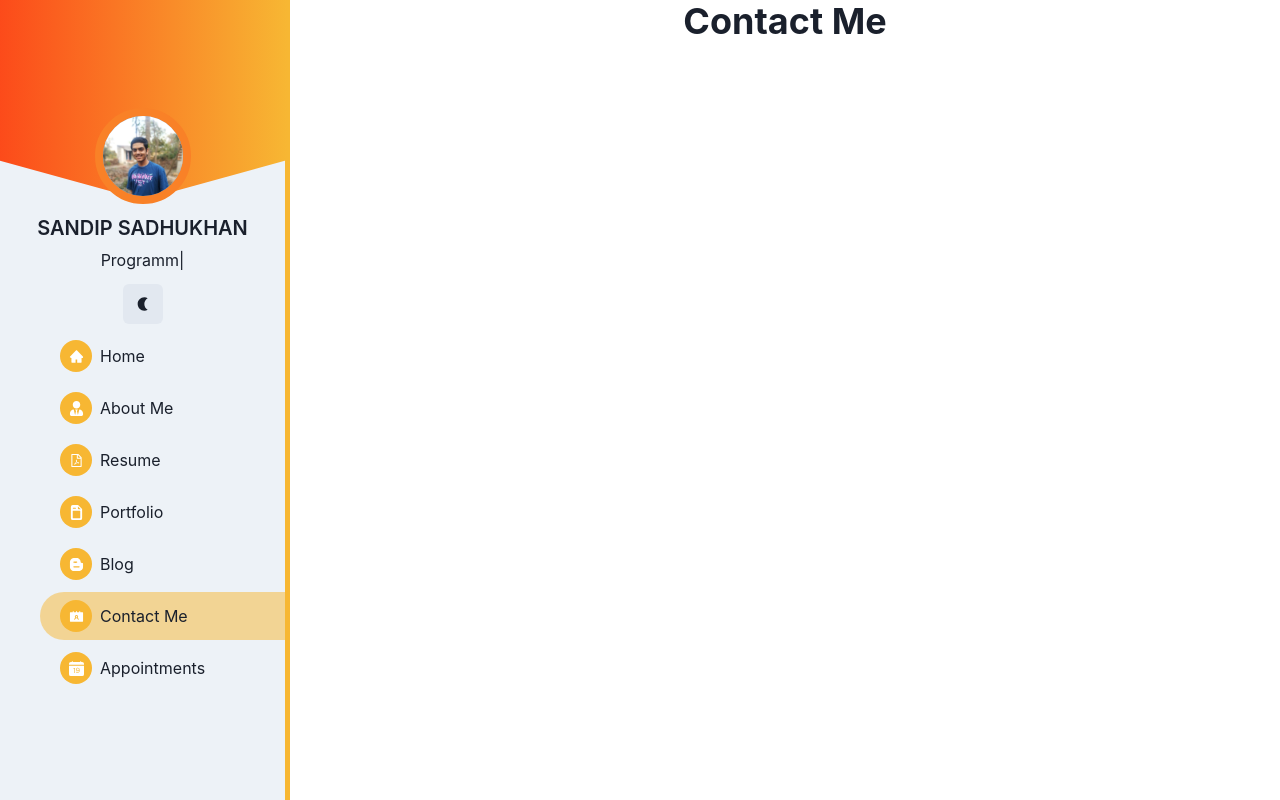
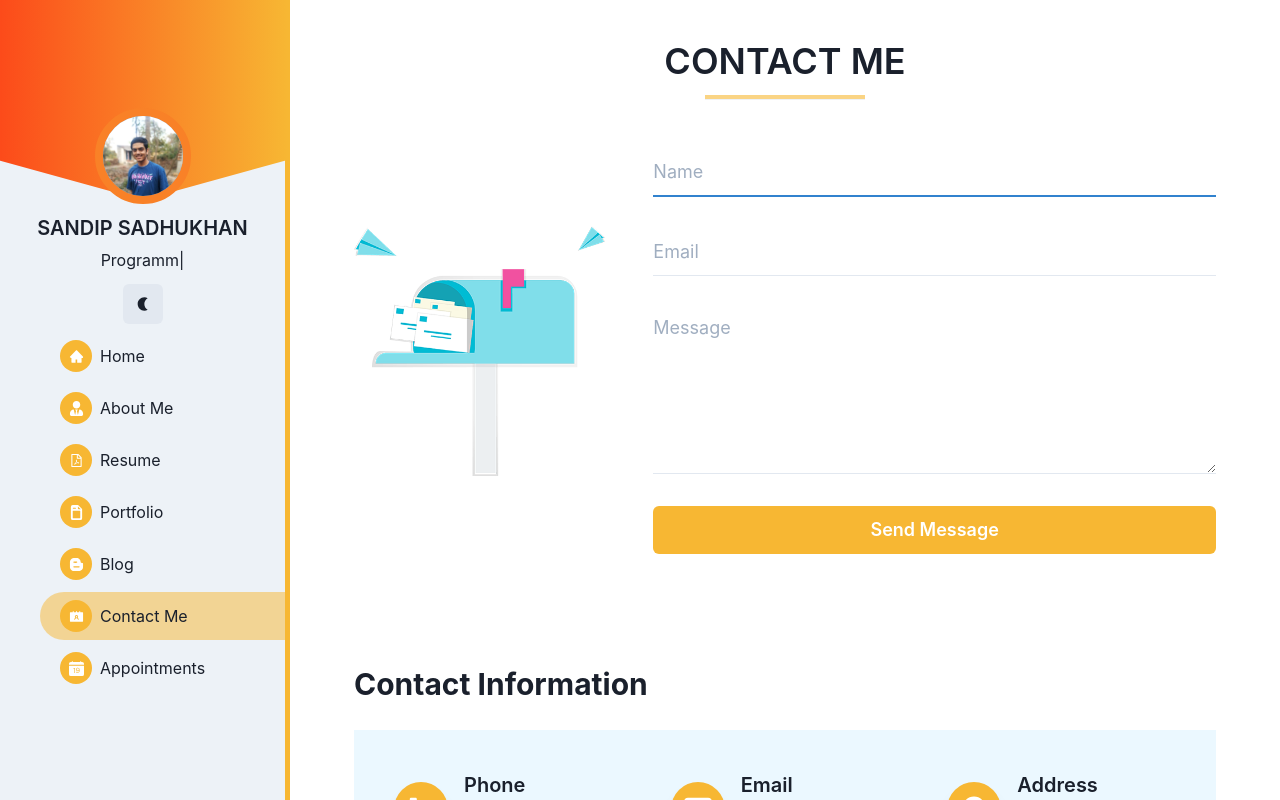
Before and after one commit to sandip-sadhukhan/7resume, a Next.js app in the folder frontend/: page /1/contact-me in a window 1280 px wide. Built offline with nearby package versions, Linux system fonts and the light colour scheme.

Commit message:
contact page design done

```diff
--- a/frontend/components/profile/SectionHeading.tsx
+++ b/frontend/components/profile/SectionHeading.tsx
@@ -10,7 +10,12 @@ interface Props {
 const SectionHeading = (props: Props) => {
   return (
     <VStack align="center" w="full">
-      <Heading mb={1} color={props.headingColor} fontWeight={600}>
+      <Heading
+        mb={1}
+        color={props.headingColor}
+        fontWeight={600}
+        textTransform="uppercase"
+      >
         {props.title}
       </Heading>
       <Divider pt={1} w={40} bgColor={props.secondaryColor} />
--- /dev/null
+++ b/frontend/components/profile/sections/contact/ContactBox.tsx
@@ -0,0 +1,42 @@
+import { Flex, HStack, Text, useColorModeValue, VStack } from "@chakra-ui/react"
+import { IconType } from "react-icons"
+import React from "react"
+
+interface Props {
+  secondaryColor: string
+  icon: IconType
+  title: string
+  primaryText: string
+  secondaryText: string
+}
+
+const ContactBox = (props: Props) => {
+  return (
+    <HStack spacing={4} w="full">
+      <Flex
+        p={3}
+        bgColor={props.secondaryColor}
+        rounded="full"
+        color="white"
+        shadow="lg"
+        _hover={{ transform: "translateY(-5px)" }}
+        transition="0.2s all"
+      >
+        <props.icon fontSize={30} />
+      </Flex>
+      <VStack spacing={0} align="start">
+        <Text fontSize={20} fontWeight={600}>
+          {props.title}
+        </Text>
+        <Text color={useColorModeValue("gray.600", "gray.300")}>
+          {props.primaryText}
+        </Text>
+        <Text color={useColorModeValue("gray.600", "gray.300")}>
+          {props.secondaryText}
+        </Text>
+      </VStack>
+    </HStack>
+  )
+}
+
+export default ContactBox
--- /dev/null
+++ b/frontend/components/profile/sections/contact/ContactInfo.tsx
@@ -0,0 +1,53 @@
+import { Box, Heading, HStack, VStack } from "@chakra-ui/react"
+import React from "react"
+import { FiMail } from "react-icons/fi"
+import { MdCall } from "react-icons/md"
+import { RiMapPin2Fill } from "react-icons/ri"
+import ContactBox from "./ContactBox"
+
+interface Props {
+  grayBackground: string
+  secondaryColor: string
+}
+
+const ContactInfo = (props: Props) => {
+  return (
+    <VStack py={16} w="full" align="start">
+      <Heading as="h3" fontSize={[20, 20, 20, 30, 30]} pb={5}>
+        Contact Information
+      </Heading>
+      <Box bgColor={props.grayBackground} p={10} w="full">
+        <HStack
+          spacing={[0, 0, 0, 4, 8]}
+          gap={4}
+          w="full"
+          flexDir={["column", "column", "column", "row", "row"]}
+        >
+          <ContactBox
+            secondaryColor={props.secondaryColor}
+            icon={MdCall}
+            title="Phone"
+            primaryText="(+91) 9999999999"
+            secondaryText="(+91) 9999999999"
+          />
+          <ContactBox
+            secondaryColor={props.secondaryColor}
+            icon={FiMail}
+            title="Email"
+            primaryText="info@domain.com"
+            secondaryText="name@domain.com"
+          />
+          <ContactBox
+            secondaryColor={props.secondaryColor}
+            icon={RiMapPin2Fill}
+            title="Address"
+            primaryText="123 Barjora Road"
+            secondaryText="West Bengal, India"
+          />
+        </HStack>
+      </Box>
+    </VStack>
+  )
+}
+
+export default ContactInfo
--- /dev/null
+++ b/frontend/components/profile/sections/contact/FollowIcon.tsx
@@ -0,0 +1,34 @@
+import { IconButton, Tooltip } from "@chakra-ui/react"
+import React from "react"
+import { IconType } from "react-icons/lib"
+
+interface Props {
+  icon: IconType
+  url: string
+  label: string
+  secondaryColor: string
+}
+
+const FollowIcon = (props: Props) => {
+  return (
+    <Tooltip hasArrow label={props.label}>
+      <IconButton
+        aria-label="Facebook"
+        icon={<props.icon />}
+        as="a"
+        href={props.url}
+        target="_blank"
+        rounded="full"
+        w={10}
+        h={10}
+        color="white"
+        bgColor={props.secondaryColor}
+        shadow="lg"
+        _hover={{ transform: "translateY(-5px)" }}
+        variant="outline"
+      />
+    </Tooltip>
+  )
+}
+
+export default FollowIcon
--- /dev/null
+++ b/frontend/components/profile/sections/contact/FollowMe.tsx
@@ -0,0 +1,85 @@
+import { Box, Flex, Heading, SimpleGrid } from "@chakra-ui/react"
+import React from "react"
+import {
+  BsBehance,
+  BsDribbble,
+  BsGithub,
+  BsInstagram,
+  BsPinterest,
+  BsReddit,
+  BsSnapchat,
+  BsTwitter,
+  BsYoutube,
+} from "react-icons/bs"
+import { TiSocialTumbler } from "react-icons/ti"
+import {
+  FaCodepen,
+  FaDropbox,
+  FaFacebookF,
+  FaLinkedinIn,
+  FaRss,
+  FaSkype,
+  FaSoundcloud,
+  FaStackOverflow,
+  FaVimeoV,
+  FaWhatsapp,
+  FaYelp,
+} from "react-icons/fa"
+import { ImFlickr4 } from "react-icons/im"
+import FollowIcon from "./FollowIcon"
+
+interface Props {
+  grayBackground: string
+  headingColor: string
+  secondaryColor: string
+}
+
+const FollowMe = (props: Props) => {
+  const icons = [
+    { icon: FaFacebookF, url: "#", label: "Facebook" },
+    { icon: BsTwitter, url: "#", label: "Twitter" },
+    { icon: BsInstagram, url: "#", label: "Instagram" },
+    { icon: FaWhatsapp, url: "#", label: "Whatsapp" },
+    { icon: BsYoutube, url: "#", label: "Youtube" },
+    { icon: FaLinkedinIn, url: "#", label: "Linkedin" },
+    { icon: BsSnapchat, url: "#", label: "SnapChat" },
+    { icon: BsGithub, url: "#", label: "Github" },
+    { icon: BsPinterest, url: "#", label: "Pinterest" },
+    { icon: BsReddit, url: "#", label: "Reddit" },
+    { icon: FaStackOverflow, url: "#", label: "StackOverFlow" },
+    { icon: BsBehance, url: "#", label: "Behance" },
+    { icon: FaSkype, url: "#", label: "Skype" },
+    { icon: FaVimeoV, url: "#", label: "Vimeo" },
+    { icon: FaCodepen, url: "#", label: "CodePen" },
+    { icon: BsDribbble, url: "#", label: "Dribbble" },
+    { icon: FaDropbox, url: "#", label: "Dropbox" },
+    { icon: ImFlickr4, url: "#", label: "Flicker" },
+    { icon: FaRss, url: "#", label: "RSS" },
+    { icon: FaSoundcloud, url: "#", label: "SoundCloud" },
+    { icon: TiSocialTumbler, url: "#", label: "Tumbler" },
+    { icon: FaYelp, url: "#", label: "Yelp" },
+  ]
+
+  return (
+    <Flex w="full" pb={10}>
+      <Box bgColor={props.grayBackground} p={6} w="full">
+        <Heading size="sm" color={props.headingColor} pb={5}>
+          Follow Me:
+        </Heading>
+        <SimpleGrid columns={[4, 4, 8, 10, 18]} gap={4}>
+          {icons.map((icon, index) => (
+            <FollowIcon
+              key={index}
+              icon={icon.icon}
+              url={icon.url}
+              label={icon.label}
+              secondaryColor={props.secondaryColor}
+            />
+          ))}
+        </SimpleGrid>
+      </Box>
+    </Flex>
+  )
+}
+
+export default FollowMe
--- /dev/null
+++ b/frontend/components/profile/sections/contact/Hero.tsx
@@ -0,0 +1,61 @@
+import { Button, Flex, HStack, Image, Input, Textarea } from "@chakra-ui/react"
+import React from "react"
+
+interface Props {
+  secondaryColor: string
+}
+
+const Hero = (props: Props) => {
+  return (
+    <HStack
+      py={10}
+      gap={4}
+      spacing={[0, 0, 2, 4, 8]}
+      flexDir={["column", "column", "column", "row", "row"]}
+      w="full"
+    >
+      <Flex>
+        <Image src="/mailbox.png" alt="MailBox" />
+      </Flex>
+      <Flex>
+        <form>
+          <Input
+            type="text"
+            variant="flushed"
+            placeholder="Name"
+            required
+            autoFocus
+            mb={8}
+            size="lg"
+          />
+          <Input
+            type="email"
+            variant="flushed"
+            placeholder="Email"
+            size="lg"
+            required
+            mb={8}
+          />
+          <Textarea
+            rows={6}
+            size="lg"
+            variant="flushed"
+            placeholder="Message"
+            mb={8}
+          />
+          <Button
+            size="lg"
+            w="full"
+            type="submit"
+            bgColor={props.secondaryColor}
+            color="white"
+          >
+            Send Message
+          </Button>
+        </form>
+      </Flex>
+    </HStack>
+  )
+}
+
+export default Hero
--- /dev/null
+++ b/frontend/components/profile/sections/contact/MapBox.tsx
@@ -0,0 +1,22 @@
+import { Flex } from "@chakra-ui/react"
+import React from "react"
+
+interface Props {
+  url: string
+}
+
+const MapBox = ({ url }: Props) => {
+  return (
+    <Flex w="full" pb={10}>
+      <iframe
+        src={url}
+        width="100%"
+        height="450"
+        style={{ border: 0 }}
+        loading="lazy"
+      ></iframe>
+    </Flex>
+  )
+}
+
+export default MapBox
--- /dev/null
+++ b/frontend/components/profile/sections/contact/index.tsx
@@ -0,0 +1,60 @@
+import {
+  Box,
+  Flex,
+  Heading,
+  IconButton,
+  SimpleGrid,
+  useColorModeValue,
+  VStack,
+} from "@chakra-ui/react"
+import React from "react"
+import { FaFacebookF } from "react-icons/fa"
+import SectionHeading from "../../SectionHeading"
+import ContactInfo from "./ContactInfo"
+import FollowMe from "./FollowMe"
+import Hero from "./Hero"
+import MapBox from "./MapBox"
+
+const Contact = () => {
+  const secondaryColor = useColorModeValue("#f7b733", "#00c6ff")
+  const headingColor = useColorModeValue("gray.800", "gray.50")
+  const grayBackground = useColorModeValue("blue.50", "gray.700")
+
+  return (
+    <VStack
+      align="start"
+      justifyContent="center"
+      pt={[5, 5, 5, 10, 10]}
+      px={[5, 5, 5, 16, 16]}
+      w={["95%", "95%", "95%", "full", "full"]}
+    >
+      {/* Heading */}
+      <SectionHeading
+        secondaryColor={secondaryColor}
+        headingColor={headingColor}
+        title="Contact Me"
+      />
+
+      {/* Hero Section */}
+      <Hero secondaryColor={secondaryColor} />
+
+      {/* Contact Information */}
+      <ContactInfo
+        grayBackground={grayBackground}
+        secondaryColor={secondaryColor}
+      />
+
+      {/* Map */}
+      <MapBox url="https://www.google.com/maps/embed?pb=!1m18!1m12!1m3!1d14645.741762490958!2d87.37156387948454!3d23.40863250614111!2m3!1f0!2f0!3f0!3m2!1i1024!2i768!4f13.1!3m3!1m2!1s0x39f777802e248979%3A0x561dfae64229340!2sPakhanna%2C%20West%20Bengal!5e0!3m2!1sen!2sin!4v1645368183188!5m2!1sen!2sin" />
+
+      {/* Follow Me */}
+      <FollowMe
+        grayBackground={grayBackground}
+        headingColor={headingColor}
+        secondaryColor={secondaryColor}
+      />
+    </VStack>
+  )
+}
+
+export default Contact
--- a/frontend/pages/[username]/about-me.tsx
+++ b/frontend/pages/[username]/about-me.tsx
@@ -1,6 +1,6 @@
 import type { NextPage } from "next"
 import Layout from "../../components/profile/Layout"
-import AboutSection from "../../components/profile/sections/about/AboutSection"
+import AboutSection from "../../components/profile/sections/about"
 
 const AboutMe: NextPage = () => {
   return (
--- a/frontend/pages/[username]/contact-me.tsx
+++ b/frontend/pages/[username]/contact-me.tsx
@@ -1,11 +1,11 @@
-import { Heading } from "@chakra-ui/react"
 import type { NextPage } from "next"
 import Layout from "../../components/profile/Layout"
+import Contact from "../../components/profile/sections/contact"
 
 const ContactMe: NextPage = () => {
   return (
     <Layout>
-      <Heading>Contact Me</Heading>
+      <Contact />
     </Layout>
   )
 }
```
Also changed, not shown: frontend/components/profile/sections/about/index.tsx (renamed from frontend/components/profile/sections/about/AboutSection.tsx).
